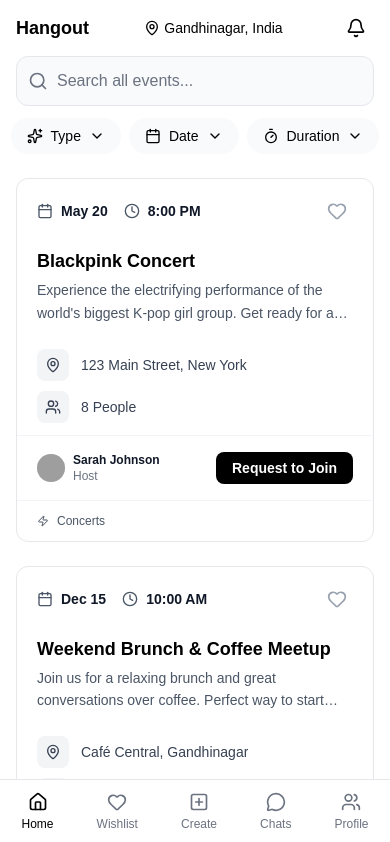
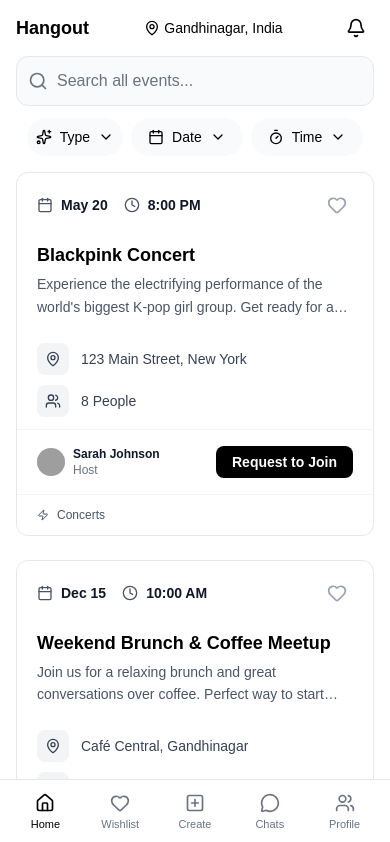
Before and after one commit to hangoutdaily/Hangout, a Next.js app: page / in a window 390 px wide. Shown: the top 842 px of the page. Built offline with nearby package versions, Linux system fonts and the light colour scheme; grey boxes are pictures that could not be loaded.

Commit message:
[FIX|IMP]: Header, CategoryFilters Improve Header UI to adjust responsiveness in small screen. Fix CategoryFilters and impove UI for both Desktop and mobile view.

```diff
--- a/src/components/layout/Header.tsx
+++ b/src/components/layout/Header.tsx
@@ -1,48 +1,44 @@
-"use client";
+'use client';
 
-import { usePathname } from "next/navigation";
-import { useState, useRef, useEffect } from "react";
-import Link from "next/link";
-import { MapPin, Bell, Home, Users, MessageCircle, Heart, PlusSquare, Search } from "lucide-react";
-import Avatar from "@/components/ui/Avatar";
-import ThemeToggle from "@/components/ui/ThemeToggle";
+import { usePathname } from 'next/navigation';
+import { useState, useRef, useEffect } from 'react';
+import Link from 'next/link';
+import { MapPin, Bell, Home, Users, MessageCircle, Heart, PlusSquare, Search } from 'lucide-react';
+import Avatar from '@/components/ui/Avatar';
+import ThemeToggle from '@/components/ui/ThemeToggle';
 
 export default function Header() {
   const [isProfileOpen, setIsProfileOpen] = useState(false);
   const pathname = usePathname();
   const profileRef = useRef<HTMLDivElement | null>(null);
 
-  const isHome = pathname === "/";
+  const isHome = pathname === '/';
 
   useEffect(() => {
     const handleClickOutside = (e: MouseEvent) => {
-      if (
-        profileRef.current &&
-        !profileRef.current.contains(e.target as Node)
-      ) {
+      if (profileRef.current && !profileRef.current.contains(e.target as Node)) {
         setIsProfileOpen(false);
       }
     };
     if (isProfileOpen) {
-      document.addEventListener("mousedown", handleClickOutside);
+      document.addEventListener('mousedown', handleClickOutside);
     }
     return () => {
-      document.removeEventListener("mousedown", handleClickOutside);
+      document.removeEventListener('mousedown', handleClickOutside);
     };
   }, [isProfileOpen]);
 
   const desktopNav = [
-    { href: "/wishlist", label: "Wishlist" },
-    { href: "/create", label: "Create" },
-    { href: "/chats", label: "Chats" },
+    { href: '/create', label: 'Create' },
+    { href: '/chats', label: 'Chats' },
   ];
 
   const mobileNav = [
-    { href: "/", label: "Home", icon: Home },
-    { href: "/wishlist", label: "Wishlist", icon: Heart },
-    { href: "/create", label: "Create", icon: PlusSquare },
-    { href: "/chats", label: "Chats", icon: MessageCircle },
-    { href: "/profile", label: "Profile", icon: Users },
+    { href: '/', label: 'Home', icon: Home },
+    { href: '/wishlist', label: 'Wishlist', icon: Heart },
+    { href: '/create', label: 'Create', icon: PlusSquare },
+    { href: '/chats', label: 'Chats', icon: MessageCircle },
+    { href: '/profile', label: 'Profile', icon: Users },
   ];
 
   return (
@@ -67,10 +63,7 @@ export default function Header() {
 
       <div className="hidden md:flex h-16 items-center justify-between max-w-7xl mx-auto px-6 relative">
         <div className="flex items-center gap-4">
-          <Link
-            href="/"
-            className="text-2xl font-bold tracking-tight text-foreground"
-          >
+          <Link href="/" className="text-2xl font-bold tracking-tight text-foreground">
             Hangout
           </Link>
           <div className="flex items-center text-sm text-muted">
@@ -93,14 +86,17 @@ export default function Header() {
         <div className="flex items-center gap-6 relative" ref={profileRef}>
           <nav className="flex gap-6 text-sm font-medium text-muted">
             {desktopNav.map(({ href, label }) => (
-              <Link
-                key={href}
-                href={href}
-                className="hover:text-foreground transition-colors"
-              >
+              <Link key={href} href={href} className="hover:text-foreground transition-colors">
                 {label}
               </Link>
             ))}
+            <Link
+              href="/wishlist"
+              className="hover:text-foreground transition-colors flex items-center"
+              title="Wishlist"
+            >
+              <Heart className="h-5 w-5" />
+            </Link>
           </nav>
 
           <button
@@ -115,9 +111,7 @@ export default function Header() {
               <div className="p-4 border-b border-border flex items-center gap-3">
                 <Avatar src="https://i.pravatar.cc/40" alt="User" size="md" />
                 <div>
-                  <p className="font-medium text-popover-foreground">
-                    User Name
-                  </p>
+                  <p className="font-medium text-popover-foreground">User Name</p>
                   <p className="text-sm text-muted">user@example.com</p>
                 </div>
               </div>
@@ -163,19 +157,17 @@ export default function Header() {
       )}
 
       <nav className="fixed bottom-0 left-0 right-0 border-t border-border bg-background md:hidden z-40">
-        <div className="flex justify-around items-center h-16">
+        <div className="flex justify-between items-center h-16 max-w-[500px] mx-auto w-full px-2 sm:px-4">
           {mobileNav.map(({ href, label, icon: Icon }) => (
             <Link
               key={href}
               href={href}
-              className={`flex flex-col items-center text-xs py-2 transition-colors ${
-                pathname === href
-                  ? "text-foreground"
-                  : "text-muted hover:text-foreground"
+              className={`flex flex-col items-center justify-center flex-1 text-xs py-2 transition-colors ${
+                pathname === href ? 'text-foreground' : 'text-muted hover:text-foreground'
               }`}
             >
-              <Icon className="h-5 w-5 mb-1" />
-              {label}
+              <Icon className="h-5 w-5 mb-1 shrink-0" />
+              <span className="truncate text-[11px]">{label}</span>
             </Link>
           ))}
         </div>
--- a/src/components/ui/CategoryFilters.tsx
+++ b/src/components/ui/CategoryFilters.tsx
@@ -1,6 +1,6 @@
-"use client";
+'use client';
 
-import { useEffect, useMemo, useRef, useState } from "react";
+import { useEffect, useMemo, useRef, useState } from 'react';
 import {
   Calendar,
   Timer,
@@ -21,7 +21,7 @@ import {
   Dumbbell,
   LibraryBig,
   Mic2,
-} from "lucide-react";
+} from 'lucide-react';
 
 type Option = {
   label: string;
@@ -30,25 +30,25 @@ type Option = {
 };
 
 const typeOptions: Option[] = [
-  { label: "Architecture", value: "architecture", icon: Building2 },
-  { label: "Art", value: "art", icon: Palette },
-  { label: "Beauty", value: "beauty", icon: Sparkles },
-  { label: "Cooking", value: "cooking", icon: UtensilsCrossed },
-  { label: "Cultural tours", value: "cultural_tours", icon: LibraryBig },
-  { label: "Dining", value: "dining", icon: UtensilsCrossed },
-  { label: "Flying", value: "flying", icon: Plane },
-  { label: "Food tours", value: "food_tours", icon: UtensilsCrossed },
-  { label: "Galleries", value: "galleries", icon: Image },
-  { label: "Landmarks", value: "landmarks", icon: Landmark },
-  { label: "Museums", value: "museums", icon: Landmark },
-  { label: "Outdoors", value: "outdoors", icon: Trees },
-  { label: "Performances", value: "performances", icon: Mic2 },
-  { label: "Shopping & fashion", value: "shopping", icon: ShoppingBag },
-  { label: "Tastings", value: "tastings", icon: Wine },
-  { label: "Water sports", value: "water_sports", icon: Waves },
-  { label: "Wellness", value: "wellness", icon: HeartPulse },
-  { label: "Wildlife", value: "wildlife", icon: PawPrint },
-  { label: "Workouts", value: "workouts", icon: Dumbbell },
+  { label: 'Architecture', value: 'architecture', icon: Building2 },
+  { label: 'Art', value: 'art', icon: Palette },
+  { label: 'Beauty', value: 'beauty', icon: Sparkles },
+  { label: 'Cooking', value: 'cooking', icon: UtensilsCrossed },
+  { label: 'Cultural tours', value: 'cultural_tours', icon: LibraryBig },
+  { label: 'Dining', value: 'dining', icon: UtensilsCrossed },
+  { label: 'Flying', value: 'flying', icon: Plane },
+  { label: 'Food tours', value: 'food_tours', icon: UtensilsCrossed },
+  { label: 'Galleries', value: 'galleries', icon: Image },
+  { label: 'Landmarks', value: 'landmarks', icon: Landmark },
+  { label: 'Museums', value: 'museums', icon: Landmark },
+  { label: 'Outdoors', value: 'outdoors', icon: Trees },
+  { label: 'Performances', value: 'performances', icon: Mic2 },
+  { label: 'Shopping & fashion', value: 'shopping', icon: ShoppingBag },
+  { label: 'Tastings', value: 'tastings', icon: Wine },
+  { label: 'Water sports', value: 'water_sports', icon: Waves },
+  { label: 'Wellness', value: 'wellness', icon: HeartPulse },
+  { label: 'Wildlife', value: 'wildlife', icon: PawPrint },
+  { label: 'Workouts', value: 'workouts', icon: Dumbbell },
 ];
 
 function useOutsideDismiss<T extends HTMLElement>(onDismiss: () => void) {
@@ -59,8 +59,8 @@ function useOutsideDismiss<T extends HTMLElement>(onDismiss: () => void) {
       if (!(event.target instanceof Node)) return;
       if (!containerRef.current.contains(event.target)) onDismiss();
     }
-    document.addEventListener("mousedown", handle);
-    return () => document.removeEventListener("mousedown", handle);
+    document.addEventListener('mousedown', handle);
+    return () => document.removeEventListener('mousedown', handle);
   }, [onDismiss]);
   return containerRef;
 }
@@ -71,7 +71,7 @@ export default function CategoryFilters() {
   const [isDurationOpen, setIsDurationOpen] = useState(false);
 
   const [selectedTypes, setSelectedTypes] = useState<string[]>([]);
-  const [selectedDate, setSelectedDate] = useState<string>("");
+  const [selectedDate, setSelectedDate] = useState<string>('');
   const [selectedDurationMin, setSelectedDurationMin] = useState<number | null>(null);
 
   const wrapperRef = useOutsideDismiss<HTMLDivElement>(() => {
@@ -81,14 +81,22 @@ export default function CategoryFilters() {
   });
 
   function toggleType(value: string) {
-    setSelectedTypes(prev =>
-      prev.includes(value) ? prev.filter(v => v !== value) : [...prev, value]
+    setSelectedTypes((prev) =>
+      prev.includes(value) ? prev.filter((v) => v !== value) : [...prev, value]
     );
   }
 
   const nextFourDates = useMemo(() => {
-    const fmt = new Intl.DateTimeFormat(undefined, { weekday: "short", month: "short", day: "numeric" });
-    const isoFmt = new Intl.DateTimeFormat("en-CA", { year: "numeric", month: "2-digit", day: "2-digit" });
+    const fmt = new Intl.DateTimeFormat(undefined, {
+      weekday: 'short',
+      month: 'short',
+      day: 'numeric',
+    });
+    const isoFmt = new Intl.DateTimeFormat('en-CA', {
+      year: 'numeric',
+      month: '2-digit',
+      day: '2-digit',
+    });
     const arr: { label: string; iso: string }[] = [];
     for (let i = 0; i < 4; i++) {
       const d = new Date();
@@ -105,74 +113,84 @@ export default function CategoryFilters() {
   }, []);
 
   return (
-    <div className="mx-auto max-w-7xl" ref={wrapperRef}>
-      {/* Filters */}
-      <div className="relative flex items-center justify-center mb-4 gap-2 pb-2">
-        {/* Type */}
+    <div className="mx-auto max-w-7xl px-4 sm:px-6" ref={wrapperRef}>
+      <div className="relative flex items-center justify-center gap-2 pb-2 mb-2 w-full max-w-full px-2 sm:px-0">
         <button
           onClick={() => {
-            setIsTypeOpen(v => !v);
+            setIsTypeOpen((v) => !v);
             setIsDatesOpen(false);
             setIsDurationOpen(false);
           }}
-          className="flex items-center gap-2 rounded-full px-4 py-2 text-sm font-medium whitespace-nowrap bg-surface text-foreground hover:bg-accent/10"
+          className={`flex items-center gap-2 rounded-full px-2 py-2 text-sm font-medium whitespace-nowrap border transition-all
+              ${
+                selectedTypes.length > 0
+                  ? 'bg-black text-background border-transparent'
+                  : 'bg-surface text-foreground hover:bg-accent/10 border-transparent'
+              }`}
         >
           <Sparkles className="h-4 w-4" />
           Type
           <ChevronDown
-            className={`h-4 w-4 transition-transform ${isTypeOpen ? "rotate-180" : "rotate-0"}`}
+            className={`h-4 w-4 transition-transform ${isTypeOpen ? 'rotate-180' : 'rotate-0'}`}
           />
           {selectedTypes.length > 0 && (
-            <span className="ml-1 rounded-full bg-accent text-accent-foreground px-2 py-0.5 text-xs">
+            <span className="ml-1 rounded-full px-2 py-0.5 text-xs bg-white text-black dark:bg-black dark:text-white">
               {selectedTypes.length}
             </span>
           )}
         </button>
 
-        {/* Dates */}
         <button
           onClick={() => {
-            setIsDatesOpen(v => !v);
+            setIsDatesOpen((v) => !v);
             setIsTypeOpen(false);
             setIsDurationOpen(false);
           }}
-          className="flex items-center gap-2 rounded-full px-4 py-2 text-sm font-medium whitespace-nowrap bg-surface text-foreground hover:bg-accent/10"
+          className={`flex items-center gap-2 rounded-full px-4 py-2 text-sm font-medium whitespace-nowrap border transition-all
+              ${
+                selectedDate
+                  ? 'bg-black text-background border-transparent'
+                  : 'bg-surface text-foreground hover:bg-accent/10 border-transparent'
+              }`}
         >
           <Calendar className="h-4 w-4" />
           Date
           <ChevronDown
-            className={`h-4 w-4 transition-transform ${isDatesOpen ? "rotate-180" : "rotate-0"}`}
+            className={`h-4 w-4 transition-transform ${isDatesOpen ? 'rotate-180' : 'rotate-0'}`}
           />
         </button>
 
-        {/* Duration */}
         <button
           onClick={() => {
-            setIsDurationOpen(v => !v);
+            setIsDurationOpen((v) => !v);
             setIsTypeOpen(false);
             setIsDatesOpen(false);
           }}
-          className="flex items-center gap-2 rounded-full px-4 py-2 text-sm font-medium whitespace-nowrap bg-surface text-foreground hover:bg-accent/10"
+          className={`flex items-center gap-2 rounded-full px-4 py-2 text-sm font-medium whitespace-nowrap border transition-all
+              ${
+                selectedDurationMin !== null
+                  ? 'bg-black text-background border-transparent'
+                  : 'bg-surface text-foreground hover:bg-accent/10 border-transparent'
+              }`}
         >
           <Timer className="h-4 w-4" />
-          Duration
+          Time
           <ChevronDown
-            className={`h-4 w-4 transition-transform ${isDurationOpen ? "rotate-180" : "rotate-0"}`}
+            className={`h-4 w-4 transition-transform ${isDurationOpen ? 'rotate-180' : 'rotate-0'}`}
           />
         </button>
 
-        {/* TYPE MODAL (centered below all filters) */}
         {isTypeOpen && (
           <div className="absolute left-1/2 top-full mt-2 -translate-x-1/2 w-[min(90vw,760px)] max-h-[60vh] overflow-auto rounded-2xl border bg-background p-5 shadow-2xl z-50">
             <div className="grid grid-cols-1 sm:grid-cols-2 md:grid-cols-3 gap-3">
-              {typeOptions.map(option => (
+              {typeOptions.map((option) => (
                 <button
                   key={option.value}
                   onClick={() => toggleType(option.value)}
                   className={`flex items-center justify-start gap-3 rounded-full px-4 py-2 text-sm transition-all border ${
                     selectedTypes.includes(option.value)
-                      ? "bg-accent text-accent-foreground border-transparent"
-                      : "bg-surface text-foreground hover:bg-accent/10 border-transparent"
+                      ? 'bg-accent text-accent-foreground border-transparent'
+                      : 'bg-surface text-foreground hover:bg-accent/10 border-transparent'
                   }`}
                 >
                   <option.icon className="h-4 w-4" />
@@ -197,18 +215,17 @@ export default function CategoryFilters() {
           </div>
         )}
 
-        {/* DATE MODAL */}
         {isDatesOpen && (
           <div className="absolute left-1/2 top-full mt-2 -translate-x-1/2 w-[min(90vw,420px)] rounded-2xl border bg-background p-4 shadow-2xl z-50">
             <div className="grid grid-cols-2 sm:grid-cols-4 gap-2">
-              {nextFourDates.map(item => (
+              {nextFourDates.map((item) => (
                 <button
                   key={item.iso}
-                  onClick={() => setSelectedDate(item.iso)}
+                  onClick={() => setSelectedDate((prev) => (prev === item.iso ? '' : item.iso))}
                   className={`rounded-full px-4 py-2 text-sm border transition ${
                     selectedDate === item.iso
-                      ? "bg-accent text-accent-foreground border-transparent"
-                      : "bg-surface text-foreground hover:bg-accent/10 border-transparent"
+                      ? 'bg-accent text-accent-foreground border-transparent'
+                      : 'bg-surface text-foreground hover:bg-accent/10 border-transparent'
                   }`}
                 >
                   {item.label}
@@ -226,23 +243,23 @@ export default function CategoryFilters() {
           </div>
         )}
 
-        {/* DURATION MODAL */}
         {isDurationOpen && (
           <div className="absolute left-1/2 top-full mt-2 -translate-x-1/2 w-[min(90vw,360px)] rounded-2xl border bg-background p-4 shadow-2xl z-50">
             <div className="max-h-[240px] overflow-y-auto pr-1">
-              {durationOptions.map(min => {
+              {durationOptions.map((min) => {
                 const hours = Math.floor(min / 60);
                 const minutes = min % 60;
-                const label = hours > 0 ? `${hours}h${minutes ? ` ${minutes}m` : ""}` : `${minutes}m`;
+                const label =
+                  hours > 0 ? `${hours}h${minutes ? ` ${minutes}m` : ''}` : `${minutes}m`;
                 const active = selectedDurationMin === min;
                 return (
                   <button
                     key={min}
-                    onClick={() => setSelectedDurationMin(min)}
+                    onClick={() => setSelectedDurationMin((prev) => (prev === min ? null : min))}
                     className={`w-full text-left rounded-md px-3 py-2 text-sm mb-1 border transition ${
                       active
-                        ? "bg-accent text-accent-foreground border-transparent"
-                        : "bg-surface text-foreground hover:bg-accent/10 border-transparent"
+                        ? 'bg-accent text-accent-foreground border-transparent'
+                        : 'bg-surface text-foreground hover:bg-accent/10 border-transparent'
                     }`}
                   >
                     {label}
@@ -268,24 +285,21 @@ export default function CategoryFilters() {
         )}
       </div>
 
-      {/* Selected summary */}
-    {/* Selected summary */}
       {(selectedTypes.length > 0 || selectedDate || selectedDurationMin !== null) && (
-  <div className="mt-4 flex flex-wrap items-center gap-2 pb-2">
-    {selectedTypes.map(tag => {
-      const type = typeOptions.find(t => t.value === tag);
+        <div className="mt-4 w-full">
+          <div className="flex flex-wrap justify-center sm:justify-start gap-2 pb-2 px-2 sm:px-0">
+            {selectedTypes.map((tag) => {
+              const type = typeOptions.find((t) => t.value === tag);
               const Icon = type?.icon;
               return (
                 <div
                   key={tag}
-          className="flex items-center gap-2 rounded-full bg-accent/10 px-3 py-1.5 text-sm text-foreground border border-accent/20 shadow-sm hover:shadow-md transition-all"
+                  className="flex items-center gap-2 rounded-full bg-accent/10 px-3 py-1.5 text-sm text-foreground border border-accent/20 shadow-sm hover:shadow-md transition-all flex-shrink-0"
                 >
                   {Icon && <Icon className="h-4 w-4 opacity-80" />}
                   <span>{type?.label ?? tag}</span>
                   <button
-            onClick={() =>
-              setSelectedTypes(prev => prev.filter(v => v !== tag))
-            }
+                    onClick={() => setSelectedTypes((prev) => prev.filter((v) => v !== tag))}
                     className="ml-1 hover:text-accent-foreground/80 transition"
                   >
                     ×
@@ -295,11 +309,11 @@ export default function CategoryFilters() {
             })}
 
             {selectedDate && (
-      <div className="flex items-center gap-2 rounded-full bg-accent/10 px-3 py-1.5 text-sm text-foreground border border-accent/20 shadow-sm hover:shadow-md transition-all">
+              <div className="flex items-center gap-2 rounded-full bg-accent/10 px-3 py-1.5 text-sm text-foreground border border-accent/20 shadow-sm hover:shadow-md transition-all flex-shrink-0">
                 <Calendar className="h-4 w-4 opacity-80" />
                 <span>{selectedDate}</span>
                 <button
-          onClick={() => setSelectedDate("")}
+                  onClick={() => setSelectedDate('')}
                   className="ml-1 hover:text-accent-foreground/80 transition"
                 >
                   ×
@@ -308,7 +322,7 @@ export default function CategoryFilters() {
             )}
 
             {selectedDurationMin !== null && (
-      <div className="flex items-center gap-2 rounded-full bg-accent/10 px-3 py-1.5 text-sm text-foreground border border-accent/20 shadow-sm hover:shadow-md transition-all">
+              <div className="flex items-center gap-2 rounded-full bg-accent/10 px-3 py-1.5 text-sm text-foreground border border-accent/20 shadow-sm hover:shadow-md transition-all flex-shrink-0">
                 <Timer className="h-4 w-4 opacity-80" />
                 <span>{selectedDurationMin}m</span>
                 <button
@@ -320,17 +334,17 @@ export default function CategoryFilters() {
               </div>
             )}
 
-    {/* Clear all button */}
             <button
               onClick={() => {
                 setSelectedTypes([]);
-        setSelectedDate("");
+                setSelectedDate('');
                 setSelectedDurationMin(null);
               }}
-      className="ml-2 text-sm text-foreground/60 hover:text-accent transition font-medium"
+              className="ml-2 text-sm text-foreground/60 hover:text-accent transition font-medium flex-shrink-0"
             >
               Clear all
             </button>
+          </div>
         </div>
       )}
     </div>
```
Also changed, not shown: src/app/globals.css (+6 -7 lines), 1 other file (tests, documents, lock files or other folders). Lines whose indentation alone changed are shown as unchanged.
